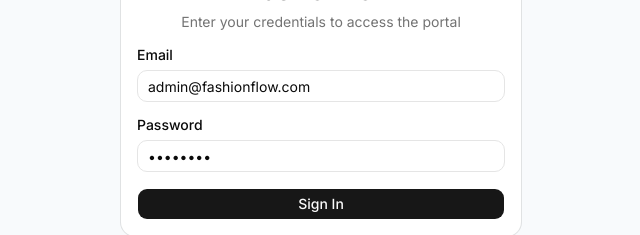
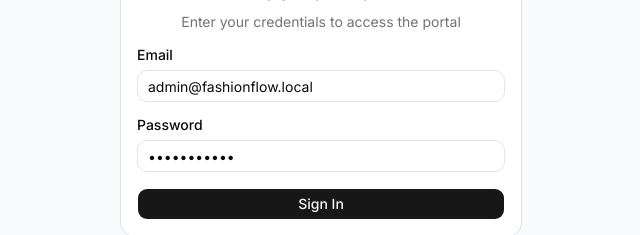
Before and after one commit to pruthvirajtarode/FashionFlow---Inventory-Manufacturing-Management-MVP, a Next.js app: page /login in a window 1280 px wide. Shown: the part 336-571 px from the top of the page, without its empty margins (319-959 px from the left). Built offline with nearby package versions, Linux system fonts and the light colour scheme.

Commit message:
Fix login page credentials

```diff
--- a/src/app/login/page.tsx
+++ b/src/app/login/page.tsx
@@ -9,8 +9,8 @@
 import { Card, CardContent, CardDescription, CardHeader, CardTitle } from "@/components/ui/card"
 
 export default function LoginPage() {
-  const [email, setEmail] = useState("admin@fashionflow.com")
-  const [password, setPassword] = useState("admin123")
+  const [email, setEmail] = useState("admin@fashionflow.local")
+  const [password, setPassword] = useState("password123")
   const [error, setError] = useState("")
   const [isLoading, setIsLoading] = useState(false)
   const router = useRouter()
```
